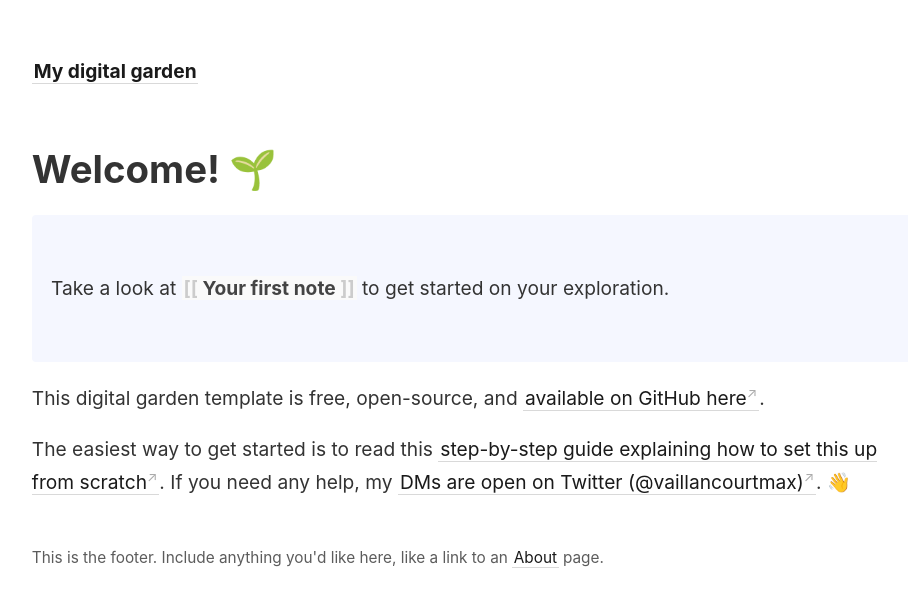
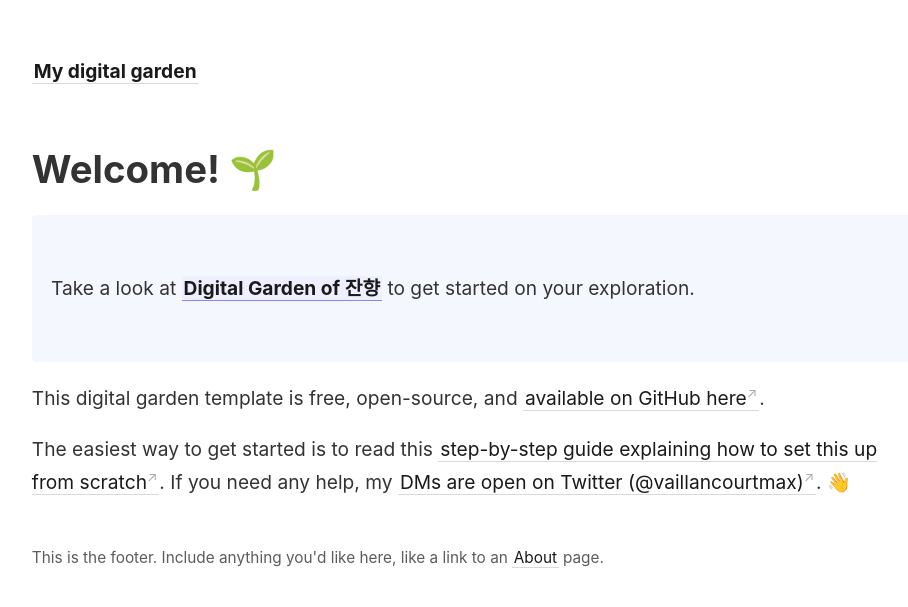
Before and after one commit to slowdive14/slowdive, a Jekyll site: the page built from _pages/index.md, in a window 1280 px wide. Shown: the top 607 px of the page, without its empty margins (45-953 px from the left). Built offline with Jekyll 4.4.1, drawn with Linux system fonts in a browser that asks for light colours.

Commit message:
Update index.md

```diff
--- a/_pages/index.md
+++ b/_pages/index.md
@@ -8,7 +8,7 @@ permalink: /
 # Welcome! 🌱
 
 <p style="padding: 3em 1em; background: #f5f7ff; border-radius: 4px;">
-  Take a look at <span style="font-weight: bold">[[Your first note]]</span> to get started on your exploration.
+  Take a look at <span style="font-weight: bold">[[Digital Garden of 잔향]]</span> to get started on your exploration.
 </p>
 
 This digital garden template is free, open-source, and [available on GitHub here](https://github.com/maximevaillancourt/digital-garden-jekyll-template).
```
